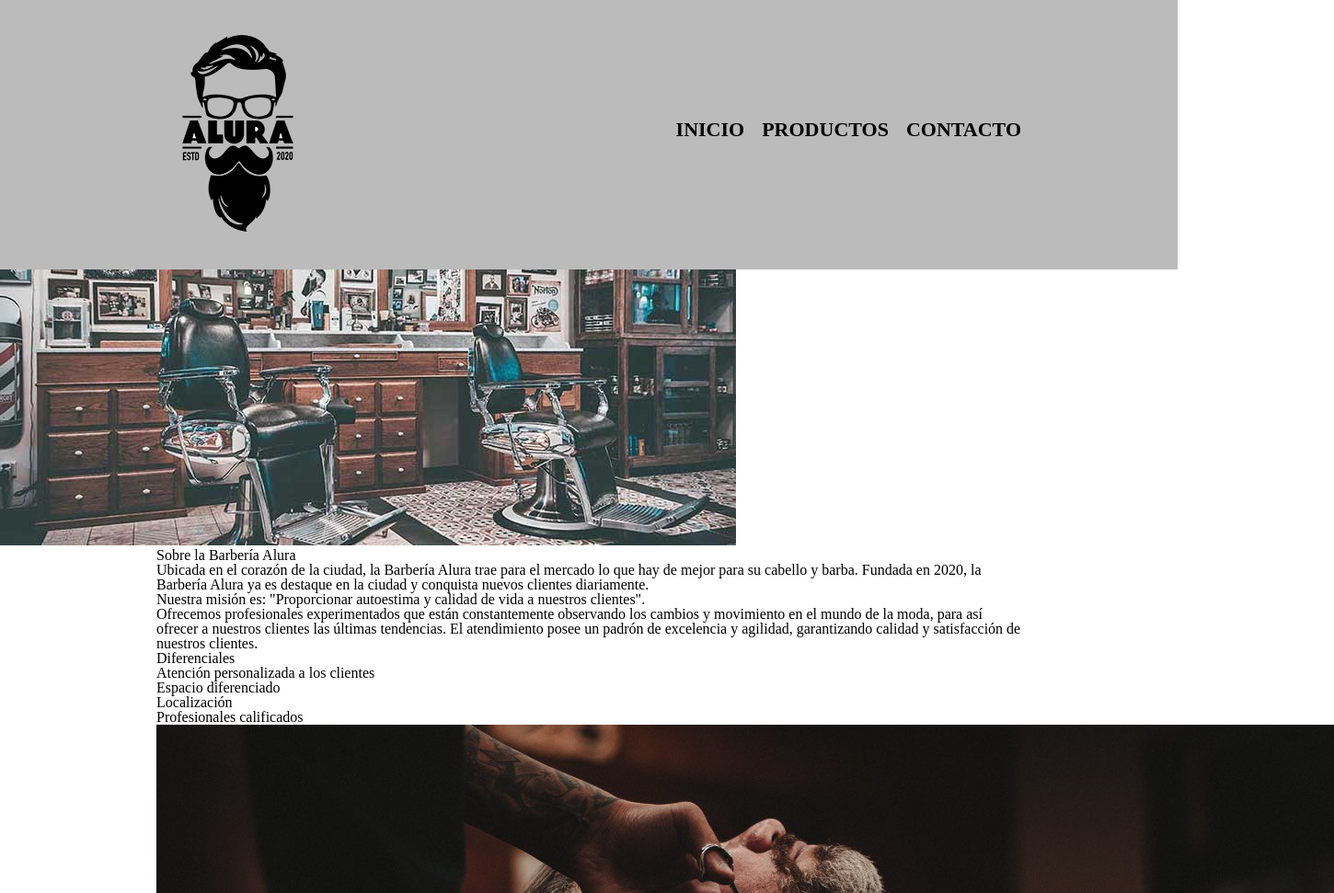
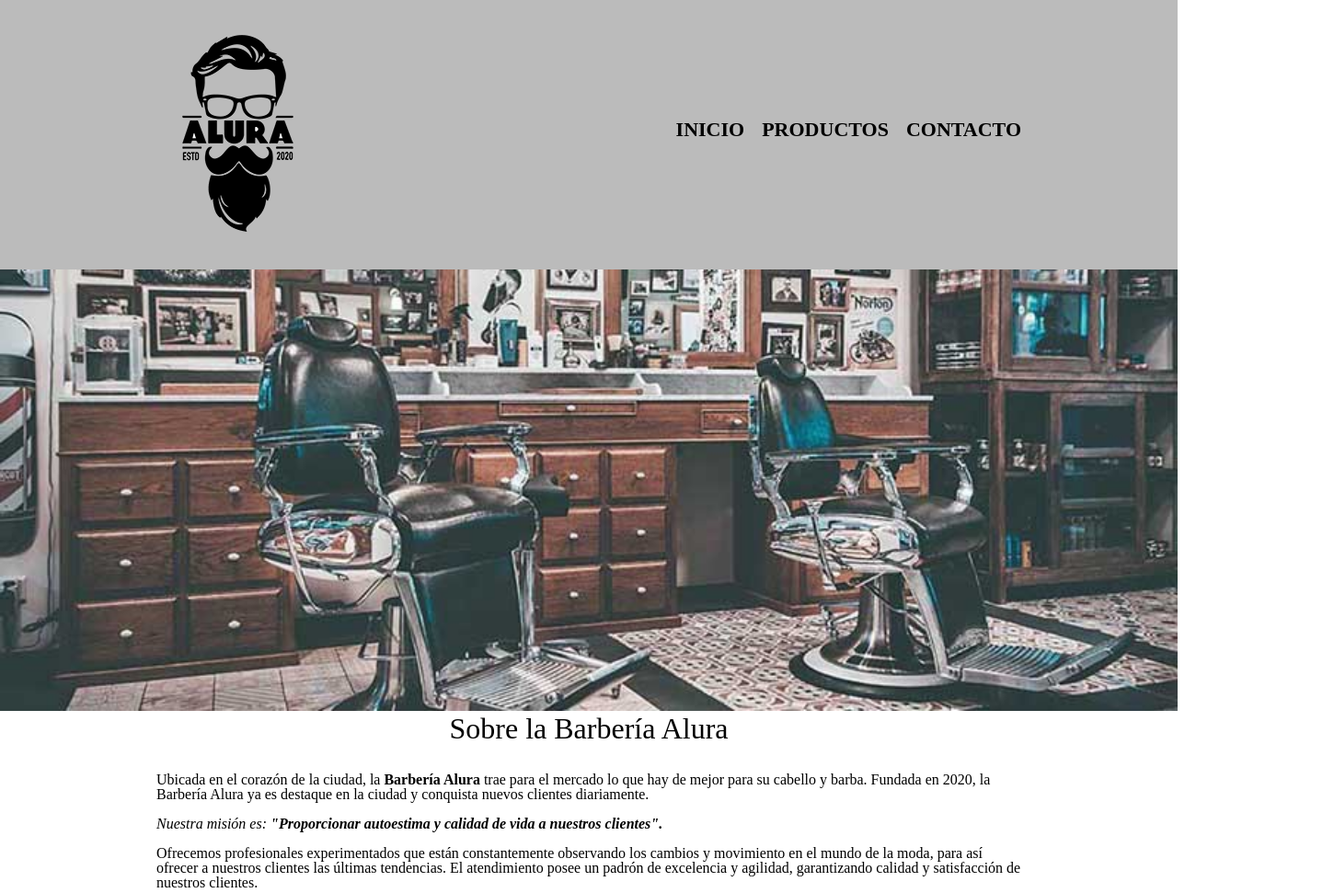
Before and after one commit to danmtnezcas/full-stack_oracle_next_education, a plain HTML site: page HTML5 y CSS3 parte 4 Avanzando en CSS/index.html in a window 1280 px wide. Shown: the top 971 px of the page at 92% size, 1450 px wide, since content can reach past the window. Drawn offline with Linux system fonts and the light colour scheme.

Commit message:
Adaptando el CSS

```diff
--- a/HTML5 y CSS3 parte 4 Avanzando en CSS/index.html
+++ b/HTML5 y CSS3 parte 4 Avanzando en CSS/index.html
@@ -24,11 +24,11 @@
             </div>
         </header>
 
-        <img id="banner" src="banner/banner.jpg" alt="">
+        <img class="banner" src="banner/banner.jpg" alt="">
 
         <main>
             <section class="principal">
-                <h2 class="titulo-centralizado">Sobre la Barbería Alura</h2>
+                <h2 class="titulo-principal">Sobre la Barbería Alura</h2>
 
                 <p>Ubicada en el corazón de la ciudad, la <strong>Barbería Alura</strong> trae para el mercado lo que hay de mejor para su cabello y barba. Fundada en 2020, la Barbería Alura ya es destaque en la ciudad y conquista nuevos clientes diariamente.</p>
 
@@ -38,7 +38,7 @@
             </section>
 
             <section class="diferenciales">
-                <h3 class="titulo-centralizado">Diferenciales</h3>
+                <h3 class="titulo-principal">Diferenciales</h3>
 
                 <ul>
                     <li class="items">Atención personalizada a los clientes</li>
--- a/HTML5 y CSS3 parte 4 Avanzando en CSS/style.css
+++ b/HTML5 y CSS3 parte 4 Avanzando en CSS/style.css
@@ -148,3 +148,31 @@ td, th {
     border: 1px solid black;
     padding: 8px 15px;
 }
+
+/*Aquí inicia el CSS para nuestra página home*/
+
+.banner {
+    width: 100%;
+}
+
+.titulo-principal {
+    text-align: center;
+    font-size: 2em;
+    margin: 0 0 1em;
+}
+
+.principal p {
+    margin: 0 0 1em;
+}
+
+.principal strong {
+    font-weight: bold;
+}
+
+.principal em {
+    font-style: italic;
+}
+
+.imagenDiferenciales {
+    width: 60%;
+}
```
